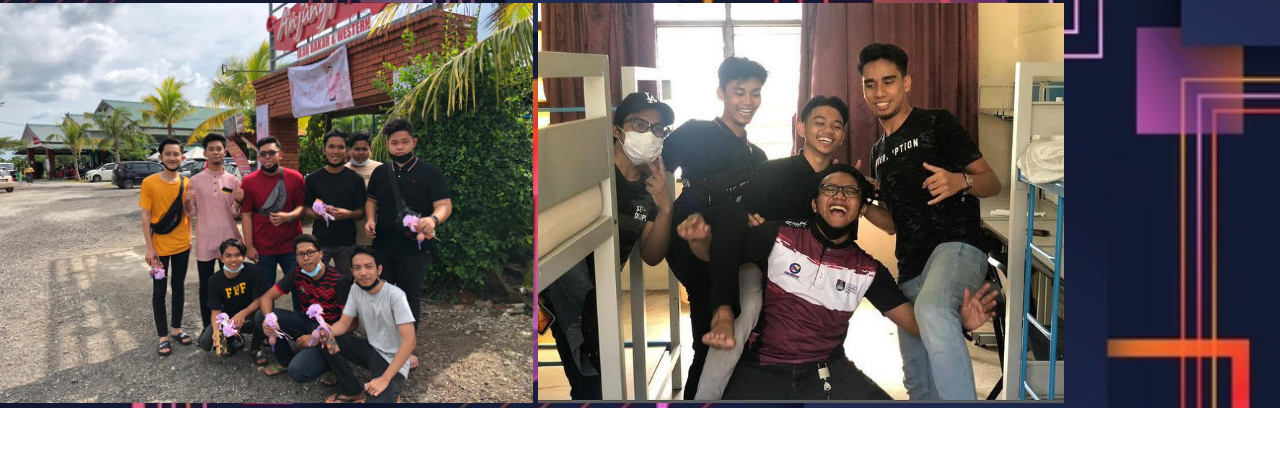
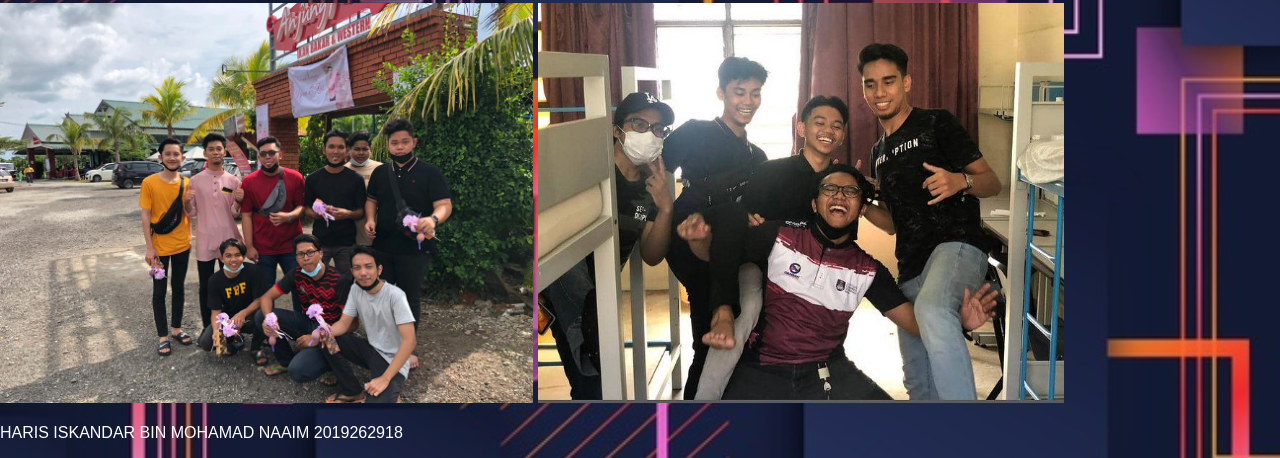
Before and after one commit to HARISISKANDAR/INDIVIDUAL_HARIS-ISKANDAR-BIN-MOHAMAD-NAAIM, a plain HTML site: page gallery.html in a window 1280 px wide. Shown: the part 911-1369 px from the top of the page. Before the commit the page ends 1319 px from the top, so only its background shows below. Drawn offline with Linux system fonts and the light colour scheme.

Commit message:
Update gallery.html

```diff
--- a/gallery.html
+++ b/gallery.html
@@ -70,7 +70,10 @@ html {
 <img src="img/roomate.jpg" "widht=400" height="400">
 
 
-
+<p>
+<font color= "white">
+HARIS ISKANDAR BIN MOHAMAD NAAIM 2019262918
+</p>
 
 
 
```
